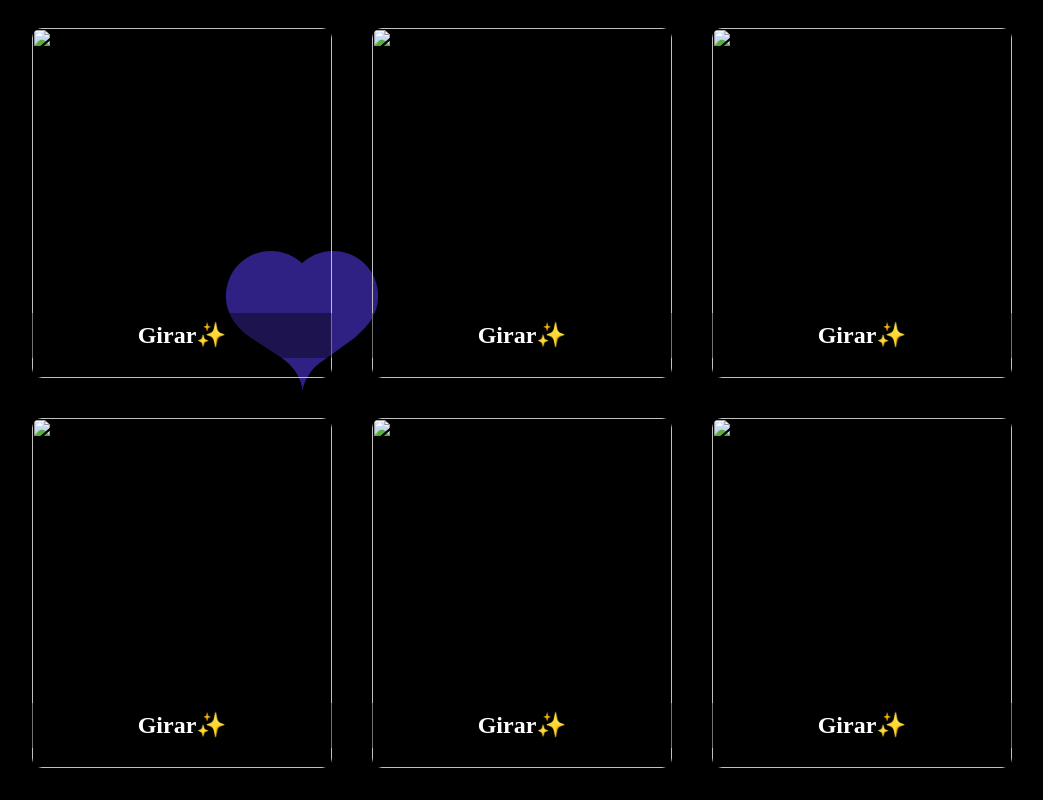
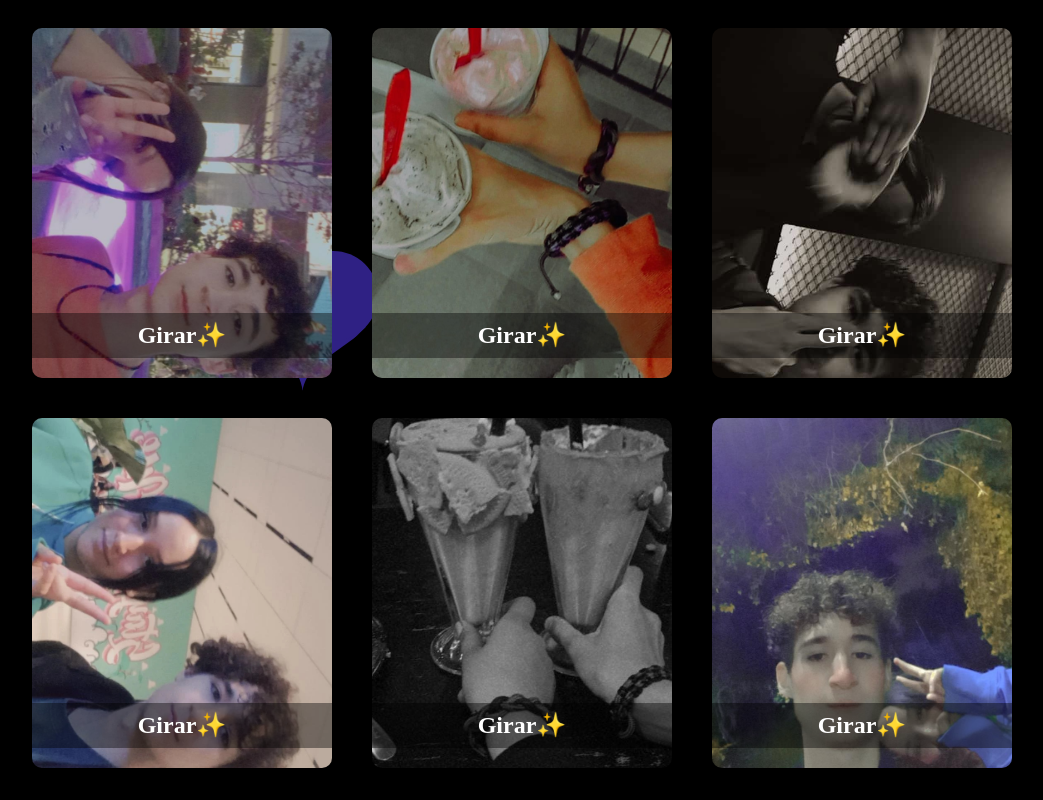
Before and after one commit to Brandon0902/salida, a plain HTML site: page index.html in a window 1280 px wide. Shown: the whole page, without its empty margins (118-1161 px from the left). Drawn offline with Linux system fonts and the light colour scheme; a script that the page names is missing.

Commit message:
Add files via upload

```diff
--- a/index.html
+++ b/index.html
@@ -14,7 +14,7 @@
 <body>
   <div class="tarjeta">
     <div class="face froont">
-      <img src="./foto1.jpeg" alt="">
+      <img src="./fotos/foto1.jpeg" alt="">
       <h2>Girar✨</h2>
     </div>
       <div class="face atras">
@@ -28,7 +28,7 @@
   </div>
   <div class="tarjeta">
     <div class="face froont">
-      <img src="./foto2.jpeg" alt="">
+      <img src="./fotos/foto2.jpeg" alt="">
       <h2>Girar✨</h2>
     </div>
       <div class="face atras">
@@ -42,7 +42,7 @@
   </div>
   <div class="tarjeta">
     <div class="face froont">
-      <img src="./foto7.jpeg" alt="">
+      <img src="./fotos/foto7.jpeg" alt="">
       <h2>Girar✨</h2>
     </div>
       <div class="face atras">
@@ -56,7 +56,7 @@
   </div>
   <div class="tarjeta">
     <div class="face froont">
-      <img src="./foto8.jpeg" alt="">
+      <img src="./fotos/foto8.jpeg" alt="">
       <h2>Girar✨</h2>
     </div>
       <div class="face atras">
@@ -70,7 +70,7 @@
   </div>
   <div class="tarjeta">
     <div class="face froont">
-      <img src="./foto9.jpeg" alt="">
+      <img src="./fotos/foto9.jpeg" alt="">
       <h2>Girar✨</h2>
     </div>
       <div class="face atras">
@@ -84,7 +84,7 @@
   </div>
   <div class="tarjeta">
     <div class="face froont">
-      <img src="./foto6.jpeg" alt="">
+      <img src="./fotos/foto6.jpeg" alt="">
       <h2>Girar✨</h2>
     </div>
       <div class="face atras">
```
